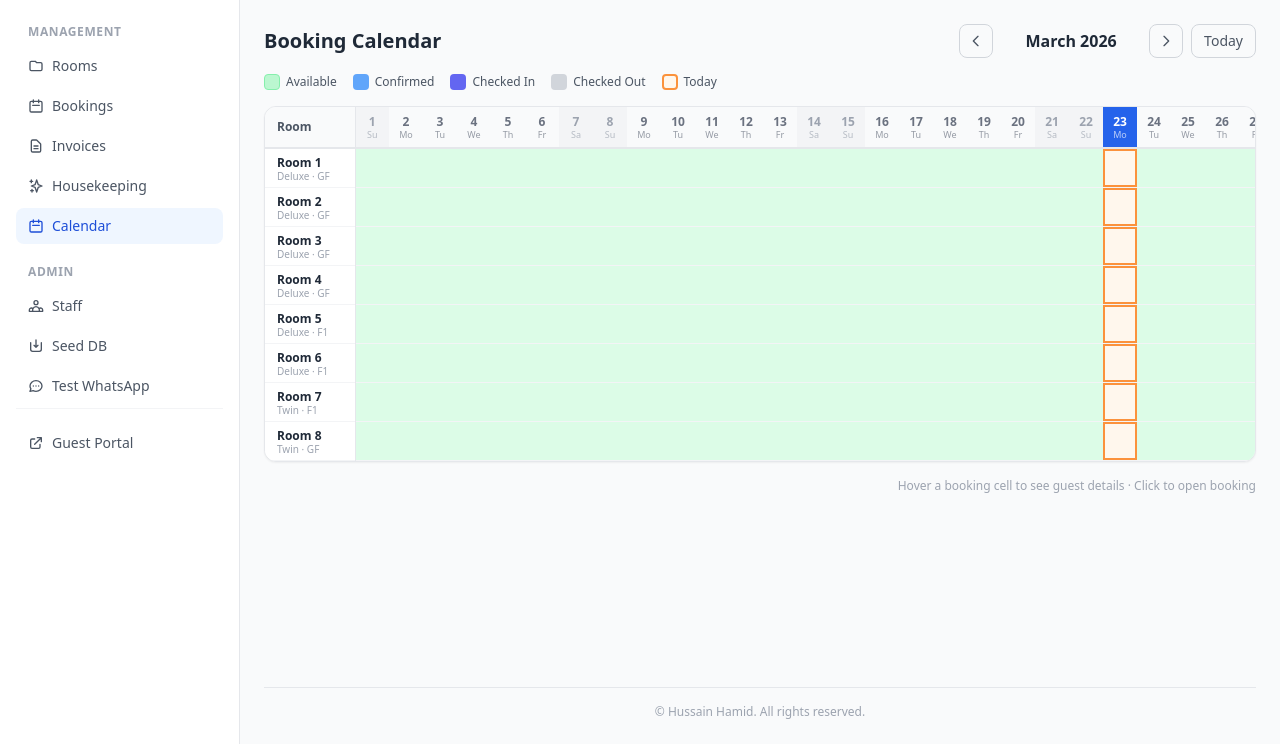
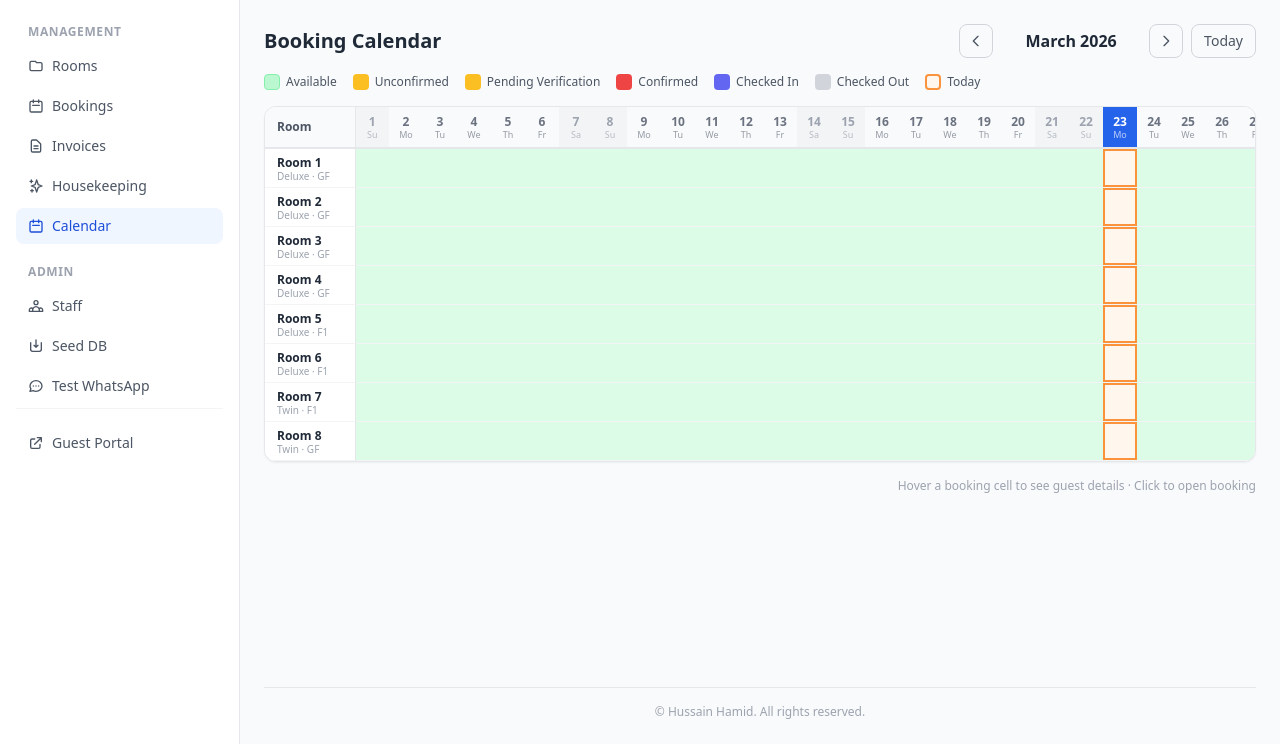
Before and after one commit to HSNHMD/sheeza-manzil-guesthouse, a Flask app: page /calendar/ in a window 1280 px wide. Shown: the part 57-801 px from the top of the page. Run offline with Flask 3, Linux system fonts and the light colour scheme; a user stored in the database is signed in; data comes from the database, SQL or seed files in the repository; data that the repository does not hold is empty; some libraries are stand-ins or nearby versions.

Commit message:
Fix calendar visibility and add Cancel button to bookings index
- calendar.py: include unconfirmed and pending_verification in monthly view
- calendar/index.html: amber for unconfirmed/pending, red for confirmed,
  indigo for checked_in, grey for checked_out; update legend accordingly
- public.py: update conflict error message to exact requested wording
- bookings/index.html: add inline Cancel button per row with confirm dialog
  and stopPropagation to avoid row onclick navigation conflict

Note: availability blocking was already correct (all 4 active statuses blocked);
only calendar and UI gaps needed fixing.

Co-Authored-By: Claude Sonnet 4.6 <noreply@anthropic.com>

```diff
--- a/app/routes/calendar.py
+++ b/app/routes/calendar.py
@@ -28,9 +28,9 @@ def index():
     # All active rooms ordered by number
     rooms = sorted(Room.query.filter_by(is_active=True).all(), key=lambda r: int(r.number))
 
-    # All bookings overlapping this month
+    # All bookings overlapping this month (all active + historical statuses except cancelled)
     bookings = Booking.query.filter(
-        Booking.status.in_(['confirmed', 'checked_in', 'checked_out']),
+        Booking.status.in_(['unconfirmed', 'pending_verification', 'confirmed', 'checked_in', 'checked_out']),
         Booking.check_in_date <= last_day,
         Booking.check_out_date > first_day
     ).all()
--- a/app/routes/public.py
+++ b/app/routes/public.py
@@ -91,7 +91,7 @@ def submit():
     ).first()
     if conflict:
         return render_template('public/book.html', today=hotel_date().isoformat(),
-                               error='Sorry, that room is no longer available. Please select different dates.')
+                               error='Sorry, this room is not available for your selected dates. Please choose different dates or a different room.')
 
     # ID card (required)
     id_file = request.files.get('id_card')
--- a/app/templates/calendar/index.html
+++ b/app/templates/calendar/index.html
@@ -27,7 +27,13 @@
       <span class="w-4 h-4 rounded bg-green-200 border border-green-300 inline-block"></span>Available
     </span>
     <span class="flex items-center gap-1.5">
-      <span class="w-4 h-4 rounded bg-blue-400 inline-block"></span>Confirmed
+      <span class="w-4 h-4 rounded bg-amber-400 inline-block"></span>Unconfirmed
+    </span>
+    <span class="flex items-center gap-1.5">
+      <span class="w-4 h-4 rounded bg-amber-400 inline-block"></span>Pending Verification
+    </span>
+    <span class="flex items-center gap-1.5">
+      <span class="w-4 h-4 rounded bg-red-500 inline-block"></span>Confirmed
     </span>
     <span class="flex items-center gap-1.5">
       <span class="w-4 h-4 rounded bg-indigo-500 inline-block"></span>Checked In
@@ -93,7 +99,8 @@
                   title="{{ booking.guest.full_name }}&#10;{{ booking.booking_ref }}&#10;{{ booking.check_in_date.strftime('%b %d') }} → {{ booking.check_out_date.strftime('%b %d') }}"
                   class="flex items-center justify-center w-full h-full relative group
                     {% if booking.status == 'checked_in' %}bg-indigo-500 hover:bg-indigo-600
-                    {% elif booking.status == 'confirmed' %}bg-blue-400 hover:bg-blue-500
+                    {% elif booking.status == 'confirmed' %}bg-red-500 hover:bg-red-600
+                    {% elif booking.status in ('unconfirmed', 'pending_verification') %}bg-amber-400 hover:bg-amber-500
                     {% else %}bg-gray-300 hover:bg-gray-400{% endif %}
                     {% if is_first %}rounded-l-md ml-0.5{% endif %}
                     {% if is_last %}rounded-r-md mr-0.5{% endif %}">
```
Also changed, not shown: app/templates/bookings/index.html (+14 -0 lines).
